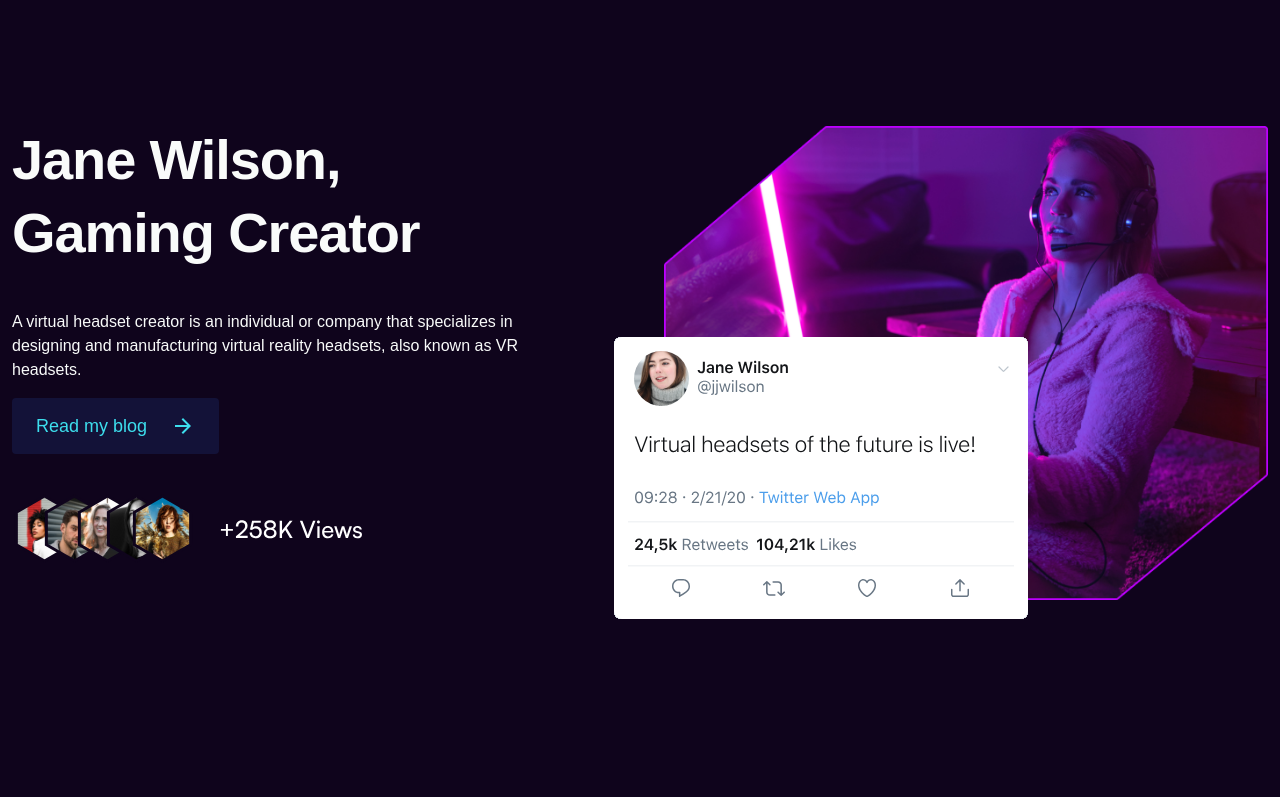
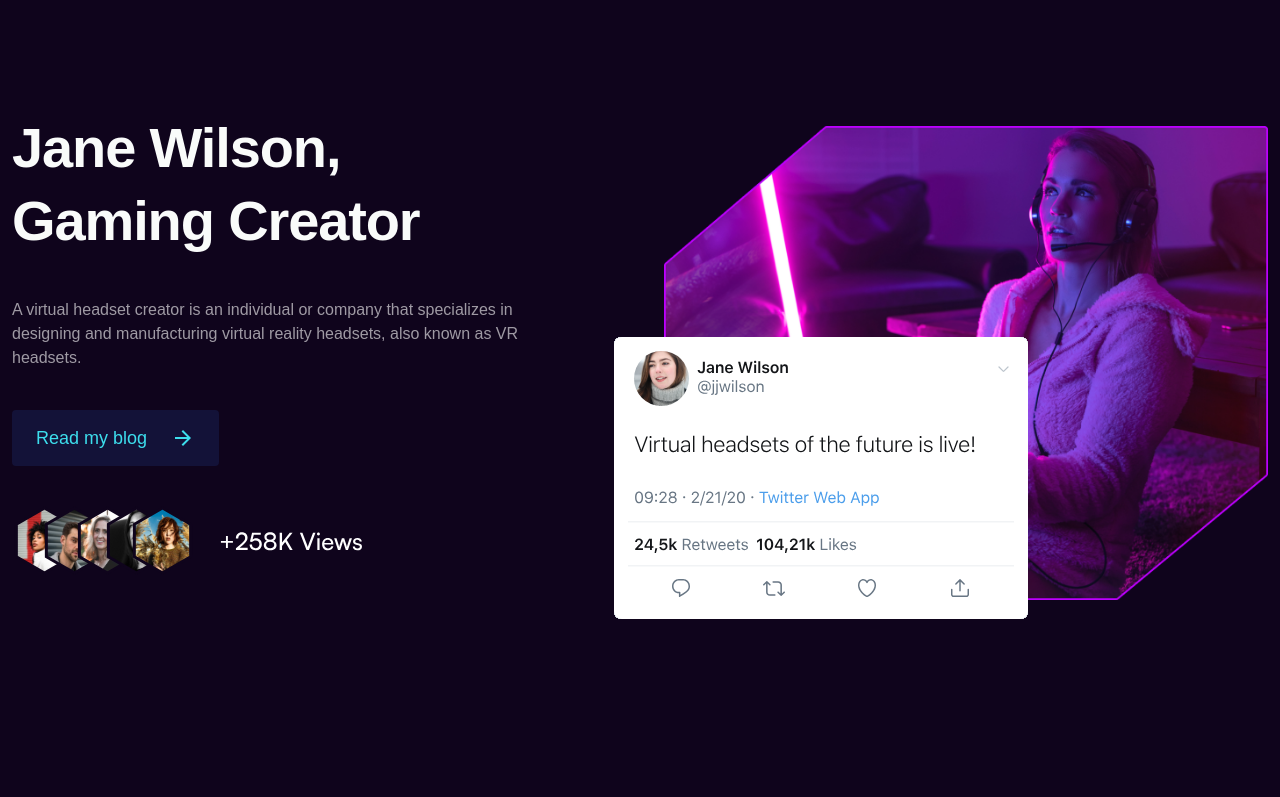
Before and after one commit to sergioliveira-developer/tech-solutions, a React (Vite) app: page / in a window 1280 px wide. Shown: the part 1870-2667 px from the top of the page. Built offline with nearby package versions, Linux system fonts and the light colour scheme; a web font is replaced by a local one.

Commit message:
I improved the paragraph spacing of the GameCreator section by adjusting max-width and min-height. I also changed the color of this paragraph.

```diff
--- a/src/Screens/Home/styles.js
+++ b/src/Screens/Home/styles.js
@@ -348,7 +348,7 @@ export const SectionDescription = styled.div`
   /* Ajustes para telas pequenas */
   ${device.small} {
     .content {
-      padding: 25px;
+      padding: 20px;
       gap: 20px;
       flex-direction: column-reverse;
       justify-content: center;
@@ -510,7 +510,6 @@ export const GamingCreation = styled.div`
       object-fit: cover;
       left: -50px;
       bottom: -20px;
-      box-shadow: 0px 0.33px 0px #ced5dc;
 
       ${device.small} {
         display: none;
@@ -537,13 +536,13 @@ export const GameCreator = styled.div`
   }
 
   p {
-    width: 568px;
-    height: 48px;
+    max-width: 568px;
+    min-height: 48px;
     font-style: normal;
     font-weight: 400;
     font-size: 16px;
     line-height: 150%;
-    color: ${theme.colors.white};
+    color: rgba(255, 255, 255, 0.6);
   }
 
   button {
@@ -585,6 +584,7 @@ export const GameCreator = styled.div`
 
   ${device.small} {
     padding: 0 20px;
+    gap: 20px;
 
     h1 {
       font-size: 24px;
```
